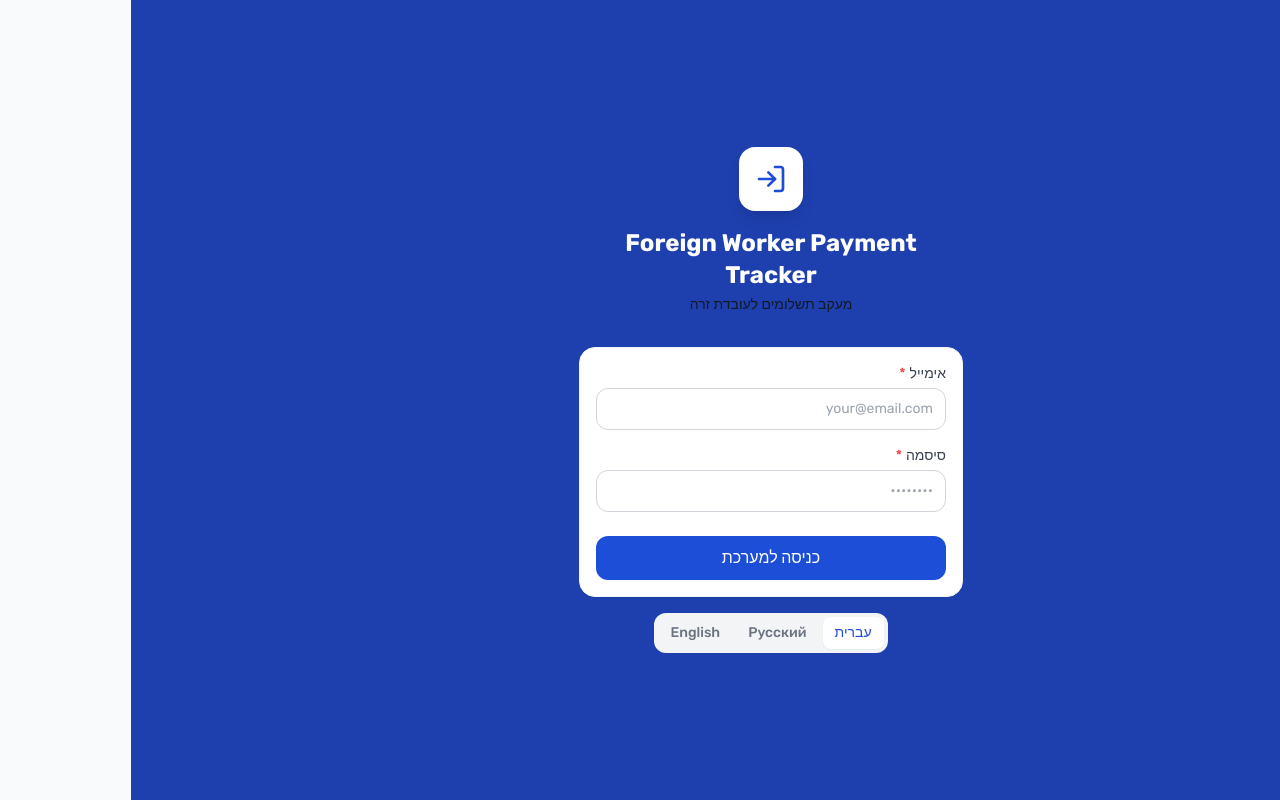
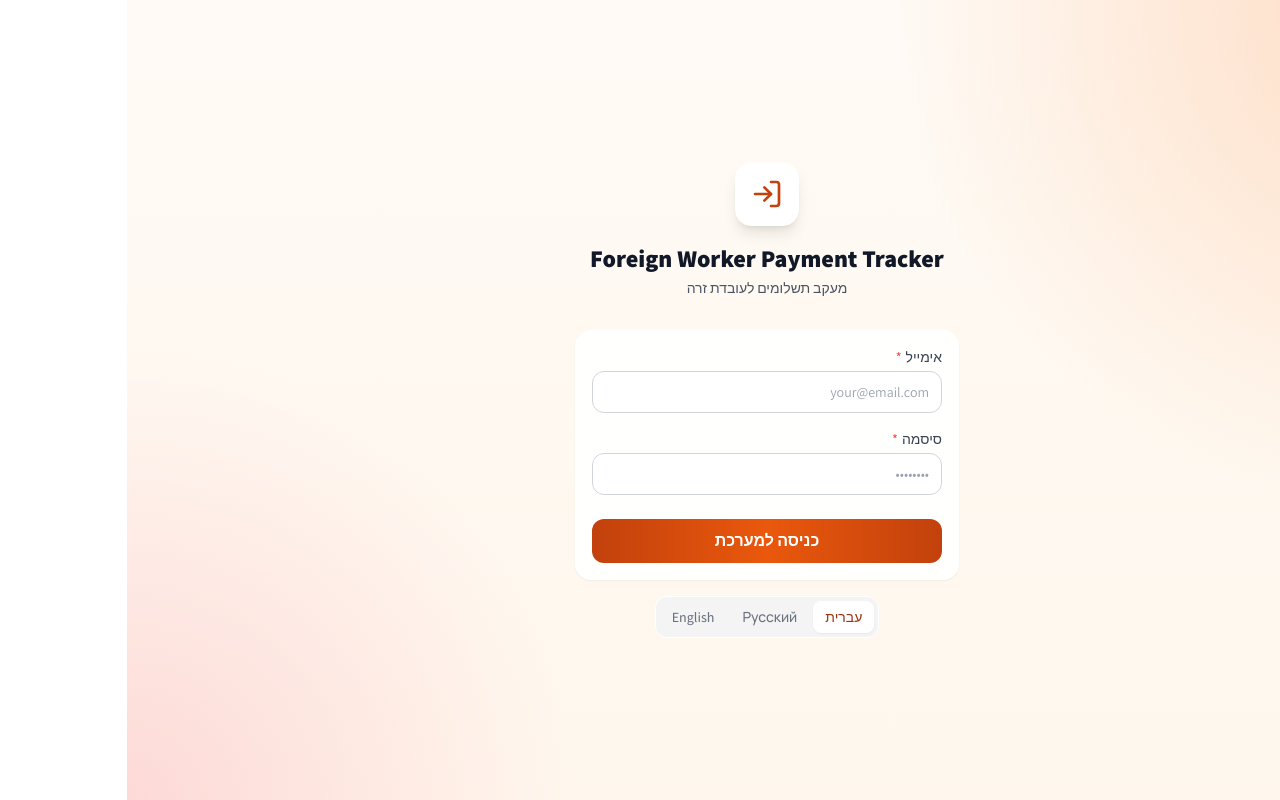
Before and after one commit to BYDM-UTIL/Payment, a React (Vite) app: page /login in a window 1280 px wide. Built offline with nearby package versions, Linux system fonts and the light colour scheme; no server answers.

Commit message:
Refresh app palette with warm non-green theme

```diff
--- a/src/components/KpiCard.tsx
+++ b/src/components/KpiCard.tsx
@@ -10,7 +10,7 @@
 }
 
 const colorMap = {
-  blue:   'bg-primary-50 text-primary-700 border-primary-200',
+  blue:   'bg-primary-50 text-primary-800 border-primary-200',
   green:  'bg-success-50 text-success-700 border-success-200',
   red:    'bg-danger-50 text-danger-700 border-danger-200',
   orange: 'bg-warning-50 text-warning-700 border-warning-200',
--- a/src/components/LanguageSwitcher.tsx
+++ b/src/components/LanguageSwitcher.tsx
@@ -21,14 +21,14 @@
   }
 
   return (
-    <div className="flex items-center gap-1 bg-gray-100 rounded-xl p-1">
+    <div className="flex items-center gap-1 bg-gray-100/90 rounded-xl p-1 border border-white">
       {LANGUAGES.map((lang) => (
         <button
           key={lang.code}
           onClick={() => handleChange(lang.code as SupportedLanguage)}
           className={`px-3 py-1.5 rounded-lg text-sm font-medium transition-all ${
             language === lang.code
-              ? 'bg-white text-primary-700 shadow-sm'
+              ? 'bg-white text-primary-800 shadow-sm'
               : 'text-gray-500 hover:text-gray-700'
           }`}
         >
--- a/src/components/Layout.tsx
+++ b/src/components/Layout.tsx
@@ -34,27 +34,27 @@
   return (
     <div className="min-h-screen flex flex-col">
       {/* Top bar */}
-      <header className="bg-primary-800 text-white px-4 py-3 flex items-center justify-between sticky top-0 z-40 shadow-lg safe-top">
+      <header className="bg-white/80 backdrop-blur border-b border-white text-gray-900 px-4 py-3 flex items-center justify-between sticky top-0 z-40 shadow-sm safe-top">
         <div className="flex items-center gap-3">
           <button
             onClick={() => setMenuOpen(true)}
-            className="p-2 rounded-xl hover:bg-primary-700 transition-colors sm:hidden"
+            className="p-2 rounded-xl hover:bg-gray-100 transition-colors sm:hidden"
           >
             <Menu size={22} />
           </button>
-          <span className="font-bold text-base sm:text-lg">{t('app.shortName')}</span>
+          <span className="font-extrabold text-base sm:text-lg tracking-tight">{t('app.shortName')}</span>
         </div>
         <div className="flex items-center gap-3">
           <LanguageSwitcher />
           {user && (
-            <span className="hidden sm:block text-sm opacity-80">{user.displayName}</span>
+            <span className="hidden sm:block text-sm text-gray-500">{user.displayName}</span>
           )}
         </div>
       </header>
 
       <div className="flex flex-1">
         {/* Desktop sidebar */}
-        <aside className="hidden sm:flex flex-col w-56 bg-white border-e border-gray-200 shadow-sm py-4 shrink-0">
+        <aside className="hidden sm:flex flex-col w-56 bg-white/80 backdrop-blur border-e border-white shadow-sm py-4 shrink-0">
           <nav className="flex flex-col gap-1 px-2">
             {navItems.map(({ to, labelKey, Icon }) => (
               <NavLink
@@ -65,7 +65,7 @@
                   clsx(
                     'flex items-center gap-3 px-3 py-2.5 rounded-xl text-sm font-medium transition-colors',
                     isActive
-                      ? 'bg-primary-50 text-primary-700'
+                      ? 'bg-primary-100 text-primary-800'
                       : 'text-gray-600 hover:bg-gray-100 hover:text-gray-900'
                   )
                 }
@@ -99,7 +99,7 @@
                       clsx(
                         'flex items-center gap-3 px-3 py-3 rounded-xl text-sm font-medium transition-colors',
                         isActive
-                          ? 'bg-primary-50 text-primary-700'
+                          ? 'bg-primary-100 text-primary-800'
                           : 'text-gray-600 hover:bg-gray-100'
                       )
                     }
@@ -122,7 +122,7 @@
       </div>
 
       {/* Mobile bottom nav */}
-      <nav className="sm:hidden fixed bottom-0 start-0 end-0 bg-white border-t border-gray-200 flex safe-bottom z-40">
+      <nav className="sm:hidden fixed bottom-0 start-0 end-0 bg-white/95 backdrop-blur border-t border-white flex safe-bottom z-40">
         {navItems.slice(0, 5).map(({ to, labelKey, Icon }) => (
           <NavLink
             key={to}
@@ -131,7 +131,7 @@
             className={({ isActive }) =>
               clsx(
                 'flex-1 flex flex-col items-center gap-0.5 py-2 text-xs transition-colors',
-                isActive ? 'text-primary-700' : 'text-gray-500'
+                isActive ? 'text-primary-800' : 'text-gray-500'
               )
             }
           >
--- a/src/features/auth/LoginPage.tsx
+++ b/src/features/auth/LoginPage.tsx
@@ -43,14 +43,14 @@
   }
 
   return (
-    <div className="min-h-screen bg-primary-800 flex flex-col items-center justify-center p-4">
+    <div className="min-h-screen flex flex-col items-center justify-center p-4 bg-[radial-gradient(circle_at_top_right,_rgba(249,115,22,0.22),_transparent_34%),radial-gradient(circle_at_bottom_left,_rgba(244,63,94,0.16),_transparent_30%),linear-gradient(180deg,_#fffaf5_0%,_#fff7ed_100%)]">
       <div className="w-full max-w-sm">
         <div className="text-center mb-8">
-          <div className="w-16 h-16 bg-white rounded-2xl flex items-center justify-center mx-auto mb-4 shadow-lg">
+          <div className="w-16 h-16 bg-white rounded-2xl flex items-center justify-center mx-auto mb-4 shadow-lg border border-white">
             <LogIn className="text-primary-700" size={32} />
           </div>
-          <h1 className="text-2xl font-bold text-white">{t('app.name')}</h1>
-          <p className="text-primary-200 mt-1 text-sm">מעקב תשלומים לעובדת זרה</p>
+          <h1 className="text-2xl font-extrabold text-gray-900">{t('app.name')}</h1>
+          <p className="text-gray-600 mt-1 text-sm">מעקב תשלומים לעובדת זרה</p>
         </div>
 
         <div className="card">
--- a/src/features/dashboard/DashboardPage.tsx
+++ b/src/features/dashboard/DashboardPage.tsx
@@ -102,8 +102,8 @@
             <YAxis tick={{ fontSize: 11 }} tickFormatter={(v) => `${(v / 1000).toFixed(0)}K`} />
             <Tooltip formatter={(v: number) => formatCurrency(v)} />
             <Legend />
-            <Bar dataKey="gross" name={t('payments.grossTotal')} fill="#3b82f6" radius={[4,4,0,0]} />
-            <Bar dataKey="paid" name={t('payments.totalPaid')} fill="#22c55e" radius={[4,4,0,0]} />
+            <Bar dataKey="gross" name={t('payments.grossTotal')} fill="#c2410c" radius={[4,4,0,0]} />
+            <Bar dataKey="paid" name={t('payments.totalPaid')} fill="#2563eb" radius={[4,4,0,0]} />
             <Bar dataKey="balance" name={t('payments.balance')} fill="#ef4444" radius={[4,4,0,0]} />
           </BarChart>
         </ResponsiveContainer>
--- a/src/styles/globals.css
+++ b/src/styles/globals.css
@@ -1,4 +1,4 @@
-@import url('https://fonts.googleapis.com/css2?family=Rubik:wght@400;500;600;700&family=Inter:wght@400;500;600;700&display=swap');
+@import url('https://fonts.googleapis.com/css2?family=Assistant:wght@400;500;600;700;800&family=Manrope:wght@500;600;700;800&display=swap');
 
 @tailwind base;
 @tailwind components;
@@ -6,18 +6,22 @@
 
 @layer base {
   :root {
-    --color-primary: #1e40af;
+    --color-primary: #c2410c;
   }
 
   body {
-    @apply bg-gray-50 text-gray-900;
-    font-family: 'Rubik', 'Inter', system-ui, sans-serif;
+    @apply text-gray-900;
+    font-family: 'Assistant', 'Manrope', system-ui, sans-serif;
+    background:
+      radial-gradient(circle at 12% 10%, rgba(249, 115, 22, 0.16), transparent 35%),
+      radial-gradient(circle at 88% 20%, rgba(244, 63, 94, 0.10), transparent 34%),
+      linear-gradient(180deg, #fffaf5 0%, #fff7ed 42%, #f8fafc 100%);
     -webkit-tap-highlight-color: transparent;
     -webkit-font-smoothing: antialiased;
   }
 
   [dir='rtl'] {
-    font-family: 'Rubik', Arial, sans-serif;
+    font-family: 'Assistant', Arial, sans-serif;
   }
 
   * {
@@ -32,20 +36,20 @@
 
   /* Card */
   .card {
-    @apply bg-white rounded-2xl shadow-sm border border-gray-100 p-4;
+    @apply bg-white/90 backdrop-blur rounded-2xl shadow-sm border border-white p-4;
   }
 
   /* Button */
   .btn-primary {
-    @apply bg-primary-700 text-white px-4 py-2.5 rounded-xl font-medium
-           hover:bg-primary-800 active:bg-primary-900 transition-colors
+    @apply bg-gradient-to-r from-primary-700 via-primary-600 to-primary-700 text-white px-4 py-2.5 rounded-xl font-semibold
+           hover:from-primary-800 hover:to-primary-700 active:scale-[0.99] transition-all
            disabled:opacity-50 disabled:cursor-not-allowed
            focus:outline-none focus:ring-2 focus:ring-primary-500 focus:ring-offset-2;
   }
 
   .btn-secondary {
-    @apply bg-white text-gray-700 border border-gray-300 px-4 py-2.5 rounded-xl font-medium
-           hover:bg-gray-50 active:bg-gray-100 transition-colors
+      @apply bg-white text-gray-700 border border-gray-300 px-4 py-2.5 rounded-xl font-medium
+        hover:bg-gray-50 active:bg-gray-100 transition-all
            disabled:opacity-50 disabled:cursor-not-allowed
            focus:outline-none focus:ring-2 focus:ring-gray-400 focus:ring-offset-2;
   }
@@ -58,8 +62,8 @@
 
   /* Input */
   .input {
-    @apply w-full border border-gray-300 rounded-xl px-3 py-2.5 text-sm
-           focus:outline-none focus:ring-2 focus:ring-primary-500 focus:border-transparent
+      @apply w-full border border-gray-300 bg-white rounded-xl px-3 py-2.5 text-sm
+        focus:outline-none focus:ring-2 focus:ring-primary-500 focus:border-transparent
            disabled:bg-gray-100 disabled:cursor-not-allowed;
   }
 
@@ -88,7 +92,7 @@
 .signature-canvas {
   border: 2px dashed #d1d5db;
   border-radius: 12px;
-  background: #fafafa;
+  background: #fffaf5;
   touch-action: none;
   cursor: crosshair;
 }
--- a/tailwind.config.js
+++ b/tailwind.config.js
@@ -5,21 +5,21 @@
     extend: {
       colors: {
         primary: {
-          50: '#eff6ff',
-          100: '#dbeafe',
-          500: '#3b82f6',
-          600: '#2563eb',
-          700: '#1d4ed8',
-          800: '#1e40af',
-          900: '#1e3a8a',
+          50: '#fff7ed',
+          100: '#ffedd5',
+          500: '#f97316',
+          600: '#ea580c',
+          700: '#c2410c',
+          800: '#9a3412',
+          900: '#7c2d12',
         },
-        success: { 50: '#f0fdf4', 500: '#22c55e', 600: '#16a34a', 700: '#15803d' },
+        success: { 50: '#eff6ff', 500: '#3b82f6', 600: '#2563eb', 700: '#1d4ed8' },
         danger:  { 50: '#fef2f2', 500: '#ef4444', 600: '#dc2626', 700: '#b91c1c' },
         warning: { 50: '#fffbeb', 500: '#f59e0b', 600: '#d97706', 700: '#b45309' },
       },
       fontFamily: {
-        sans: ['Inter', 'Rubik', 'system-ui', 'sans-serif'],
-        hebrew: ['Rubik', 'David', 'Arial', 'sans-serif'],
+        sans: ['Assistant', 'Manrope', 'system-ui', 'sans-serif'],
+        hebrew: ['Assistant', 'Rubik', 'Arial', 'sans-serif'],
       },
     },
   },
```
